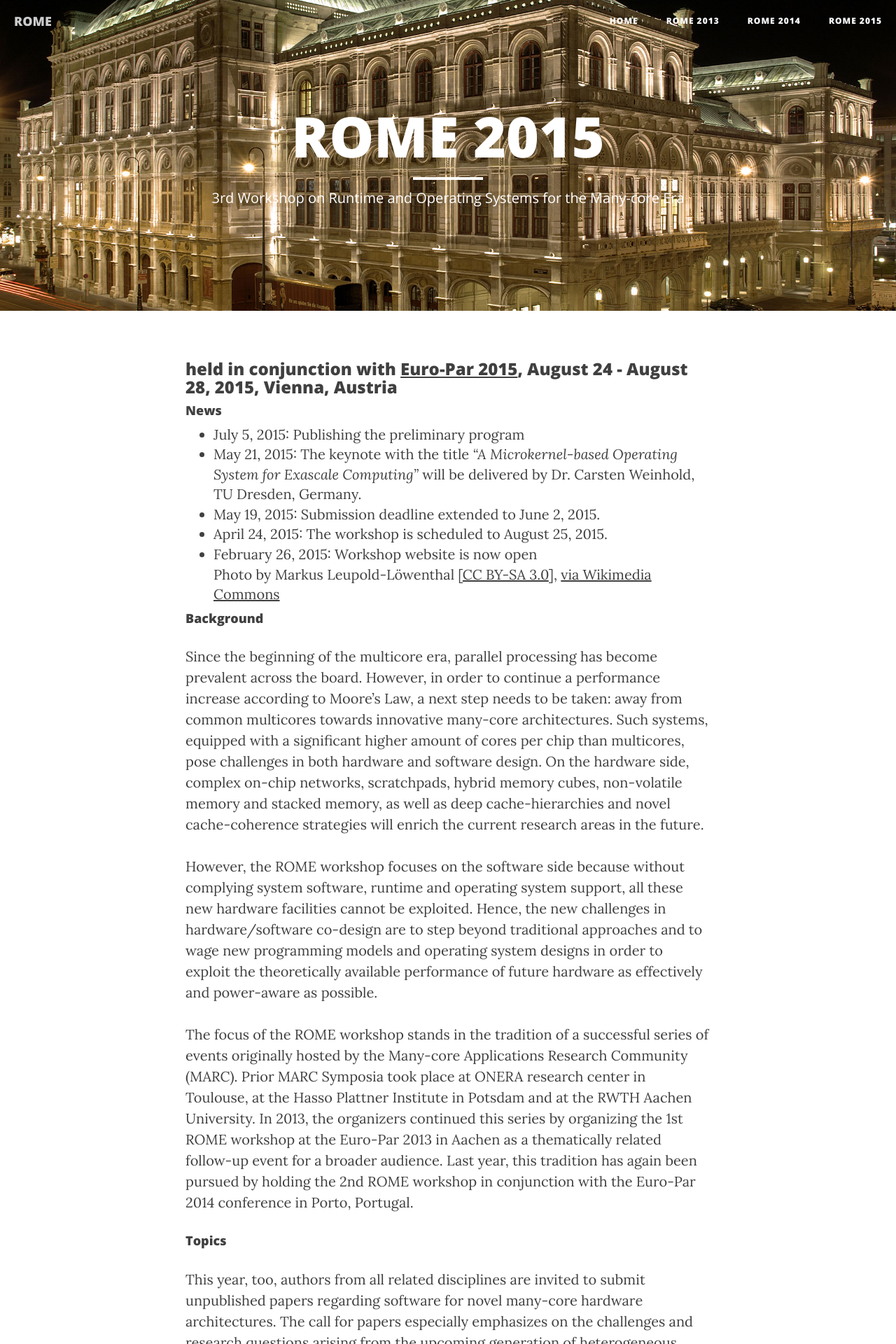
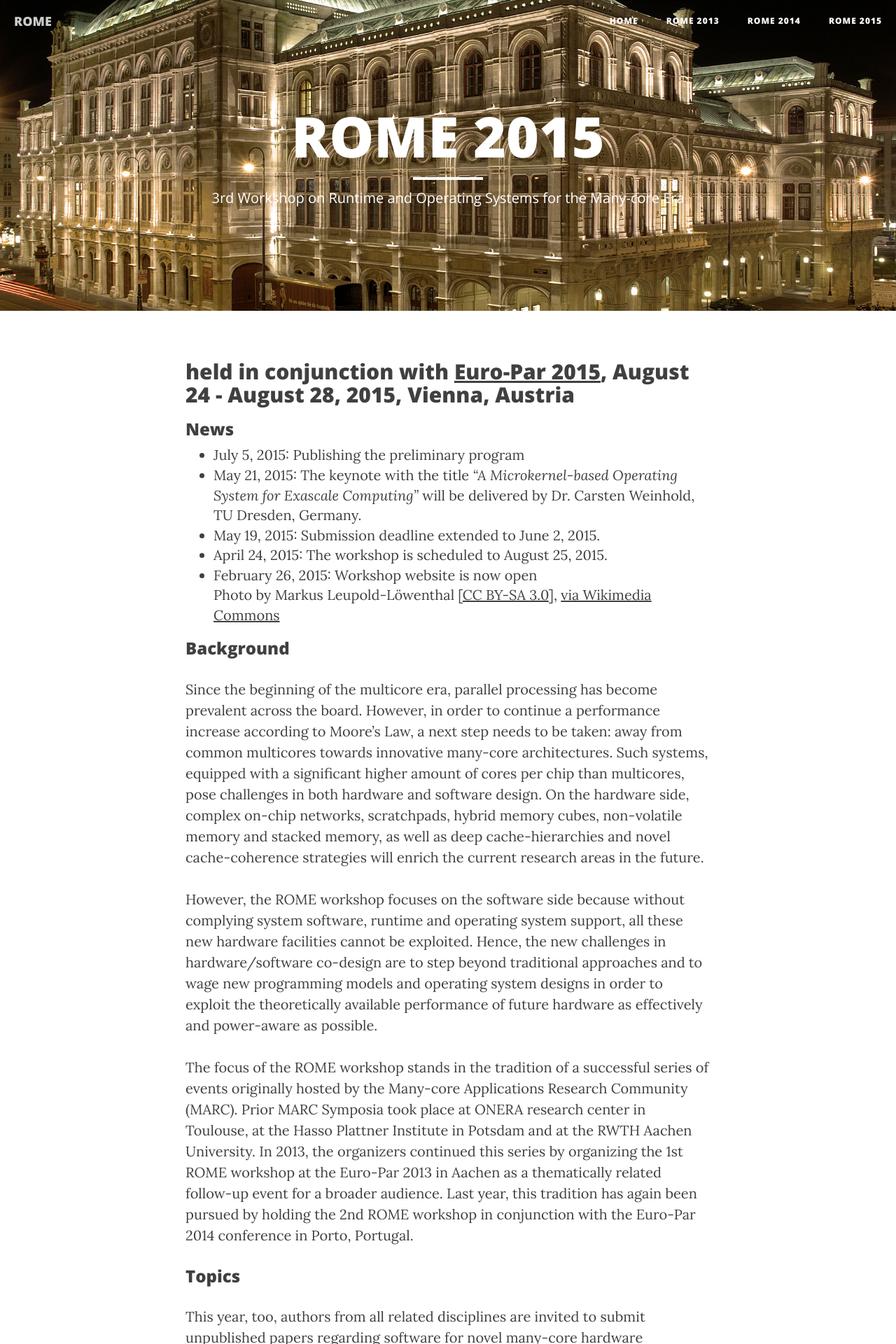
Before and after one commit to WROME/wrome.github.io, a Jekyll site: the page built from vienna2015.md, in a window 1280 px wide. Shown: the top 1920 px of the page at 70% size. Built offline with Jekyll 4.4.1, drawn with Linux system fonts in a browser that asks for light colours; nearby versions of some CDN libraries; Markdown is read by kramdown in place of the engine named in the settings.

Commit message:
add nicer layout

```diff
--- a/vienna2015.md
+++ b/vienna2015.md
@@ -5,9 +5,9 @@ description: "3rd Workshop on Runtime and Operating Systems for the Many-core Er
 header-img: "img/vienna.jpg"
 ---
 
-### held in conjunction with [Euro-Par 2015](http://www.europar2015.org/ "Euro-Par 2015"), August 24 - August 28, 2015, Vienna, Austria
+## held in conjunction with [Euro-Par 2015](http://www.europar2015.org/ "Euro-Par 2015"), August 24 - August 28, 2015, Vienna, Austria
 
-#### News
+### News
 
 * July 5, 2015: Publishing the preliminary program
 * May 21, 2015: The keynote with the title *"A Microkernel-based Operating System for Exascale Computing"* will be delivered by Dr. Carsten Weinhold, TU Dresden, Germany.
@@ -15,7 +15,7 @@ header-img: "img/vienna.jpg"
 * April 24, 2015: The workshop is scheduled to August 25, 2015.
 * February 26, 2015: Workshop website is now open<br>Photo by Markus Leupold-Löwenthal [[CC BY-SA 3.0](http://creativecommons.org/licenses/by-sa/3.0)], [via Wikimedia Commons](http://commons.wikimedia.org/wiki/File:StateOperaViennaNightBackside.jpg)
 
-#### Background
+### Background
 
 Since the beginning of the multicore era, parallel processing has become prevalent across the board. However, in order to continue a performance increase according to Moore's Law, a next step needs to be taken: away from common multicores towards innovative many-core architectures. Such systems, equipped with a significant higher amount of cores per chip than multicores, pose challenges in both hardware and software design. On the hardware side, complex on-chip networks, scratchpads, hybrid memory cubes, non-volatile memory and stacked memory, as well as deep cache-hierarchies and novel cache-coherence strategies will enrich the current research areas in the future.
 
@@ -23,7 +23,7 @@ However, the ROME workshop focuses on the software side because without complyin
 
 The focus of the ROME workshop stands in the tradition of a successful series of events originally hosted by the Many-core Applications Research Community (MARC). Prior MARC Symposia took place at ONERA research center in Toulouse, at the Hasso Plattner Institute in Potsdam and at the RWTH Aachen University. In 2013, the organizers continued this series by organizing the 1st ROME workshop at the Euro-Par 2013 in Aachen as a thematically related follow-up event for a broader audience. Last year, this tradition has again been pursued by holding the 2nd ROME workshop in conjunction with the Euro-Par 2014 conference in Porto, Portugal.
 
-#### Topics
+### Topics
 
 This year, too, authors from all related disciplines are invited to submit unpublished papers regarding software for novel many-core hardware architectures. The call for papers especially emphasizes on the challenges and research questions arising from the upcoming generation of heterogeneous and/or massive parallel systems stepping towards a many-core dominated exascale era. The topics of interest include, but are not limited to:
 
@@ -42,8 +42,7 @@ This year, too, authors from all related disciplines are invited to submit unpub
 * Bare-metal programming and system software
 * Power-aware many-core computing
 
-
-#### (Tentative) Program
+### (Tentative) Program
 
 The workshop is scheduled on Tuesday, August 25, 2015, as half-day workshop.
 
@@ -61,8 +60,7 @@ The workshop is scheduled on Tuesday, August 25, 2015, as half-day workshop.
 * 11:30 - 12:00: Nicolas Denoyelle, Brice Goglin and Emmanuel Jeannot, *A Performance Analysis Tool for Parallel Application Placement on Hierarchical Architectures*
 * 12:00 - 12:30: Angelos Papatriantafyllou, *Energy Characterization and Optimization of Parallel Prefix-Sums Kernels*
 
-
-#### Paper Submission, Registration, and Publication
+### Paper Submission, Registration, and Publication
 
 Workshop papers must not exceed **twelve** single-spaced, single-column pages (LNCS style). On acceptance of the submission, at least one author is required to register for workshop attendance at Euro-Par 2015 and present the paper in the workshop session.
 
@@ -70,14 +68,14 @@ Upload your submission to our [submission server](http://www.easychair.org/confe
 
 For the workshop, we will prepare hand-outs with the accepted papers. The revised versions will be published after the conference in the workshop proceedings of Euro-Par 2015, part of the LNCS series of Springer.
 
-#### Important Dates
+### Important Dates
 
 * ~~May 22, 2015~~ **June 2, 2015**: Submission deadline
 * ~~June 19, 2015~~ **June 30, 2015**: Notification of acceptance
 * July 31, 2015: Workshop paper (for informal workshop proceedings)
 * October 2, 2015: Workshop camera-ready papers due
 
-#### Program Committee
+### Program Committee
 
 * Jens Breitbart, TU M&uuml;nchen, Germany
 * André Brinkmann, Johannes Gutenberg Universität, Germany
@@ -92,7 +90,7 @@ For the workshop, we will prepare hand-outs with the accepted papers. The revise
 * Theo Ungerer, Universität Augsburg, Germany
 * Josef Weidendorfer, TU München, Germany
 
-#### Workshop Organizers
+### Workshop Organizers
 
 * Dr. rer. nat. Stefan Lankes, [Institute for Automation of Complex Power Systems](http://www.acs.eonerc.rwth-aachen.de/), [E.ON Energy Research Center](http://www.eonerc.rwth-aachen.de/), [RWTH Aachen University](http://www.rwth-aachen.de/), Germany, E-mail: <slankes@eonerc.rwth-aachen.de>
 * Dr.-Ing. Carsten Clauss, [ParTec Cluster Competence Center GmbH](http://www.par-tec.com/), Germany, E-mail: <clauss@par-tec.com>
```
